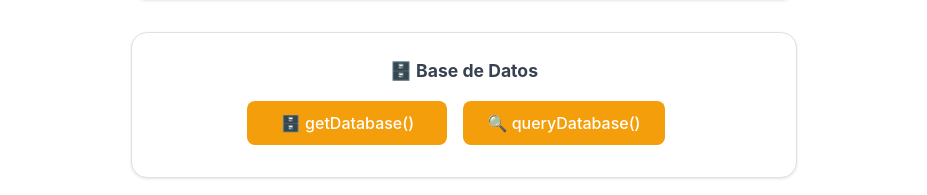
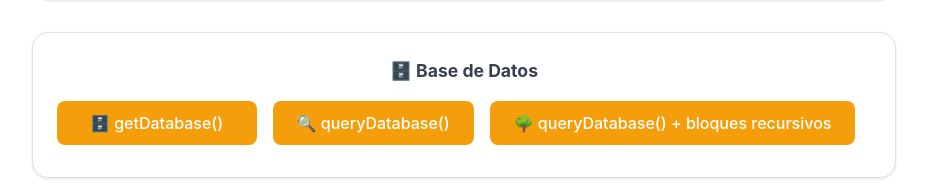
Before and after one commit to drzkn/m2n, a React (Vite) app: page /test in a window 1280 px wide. Shown: the part 1166-1361 px from the top of the page, without its empty margins (176-1103 px from the left). Built offline with nearby package versions, Linux system fonts and the light colour scheme; no server answers.

Commit message:
Adds query databse with blocks to tester page

```diff
--- a/src/pages/NotionTestPage/NotionTestPage.tsx
+++ b/src/pages/NotionTestPage/NotionTestPage.tsx
@@ -86,6 +86,89 @@ const NotionTestPage: React.FC = () => {
       return;
     }
     executeTest('queryDatabase', () => container.queryDatabaseUseCase.execute(testIds.databaseId));
+  };
+
+  const testQueryDatabaseWithBlocks = async () => {
+    if (!testIds.databaseId) {
+      alert('Por favor, ingresa un Database ID');
+      return;
+    }
+
+    const startTime = Date.now();
+    setLoading('queryDatabaseWithBlocks');
+
+    try {
+      // Paso 1: Obtener páginas de la base de datos
+      const pages = await container.queryDatabaseUseCase.execute(testIds.databaseId);
+
+      // Paso 2: Obtener bloques recursivos para cada página
+      const pagesWithBlocks = await Promise.all(
+        pages.map(async (page) => {
+          try {
+            const blocks = await container.getBlockChildrenRecursiveUseCase.execute(page.id, {
+              maxDepth: 5,
+              includeEmptyBlocks: false,
+              delayBetweenRequests: 150
+            });
+
+            return {
+              ...page,
+              blocks: blocks.blocks,
+              blocksStats: {
+                totalBlocks: blocks.totalBlocks,
+                maxDepthReached: blocks.maxDepthReached,
+                totalApiCalls: blocks.apiCallsCount
+              }
+            };
+          } catch (error) {
+            console.warn(`Error obteniendo bloques para página ${page.id}:`, error);
+            return {
+              ...page,
+              blocks: [],
+              blocksStats: { totalBlocks: 0, maxDepthReached: 0, totalApiCalls: 0 },
+              blocksError: error instanceof Error ? error.message : 'Error desconocido'
+            };
+          }
+        })
+      );
+
+      const duration = Date.now() - startTime;
+
+      // Estadísticas generales
+      const totalBlocks = pagesWithBlocks.reduce((sum, page) => sum + page.blocksStats.totalBlocks, 0);
+      const totalApiCalls = pagesWithBlocks.reduce((sum, page) => sum + page.blocksStats.totalApiCalls, 0);
+
+      const result = {
+        pages: pagesWithBlocks,
+        summary: {
+          totalPages: pages.length,
+          totalBlocks,
+          totalApiCalls,
+          averageBlocksPerPage: Math.round(totalBlocks / pages.length * 100) / 100,
+          processingTimeMs: duration
+        }
+      };
+
+      addResult({
+        method: 'queryDatabase con bloques recursivos',
+        success: true,
+        data: result,
+        timestamp: new Date().toLocaleString('es-ES'),
+        duration
+      });
+    } catch (error) {
+      const duration = Date.now() - startTime;
+
+      addResult({
+        method: 'queryDatabase con bloques recursivos',
+        success: false,
+        error: error instanceof Error ? error.message : 'Error desconocido',
+        timestamp: new Date().toLocaleString('es-ES'),
+        duration
+      });
+    } finally {
+      setLoading(null);
+    }
   };
 
   const testGetPage = () => {
@@ -277,6 +360,14 @@ const NotionTestPage: React.FC = () => {
           >
             {loading === 'queryDatabase' ? '⏳ Cargando...' : '🔍 queryDatabase()'}
           </button>
+
+          <button
+            onClick={testQueryDatabaseWithBlocks}
+            disabled={loading === 'queryDatabaseWithBlocks' || !testIds.databaseId}
+            className="test-btn database-btn"
+          >
+            {loading === 'queryDatabaseWithBlocks' ? '⏳ Cargando...' : '🌳 queryDatabase() + bloques recursivos'}
+          </button>
         </div>
 
         <div className="button-group">
```
